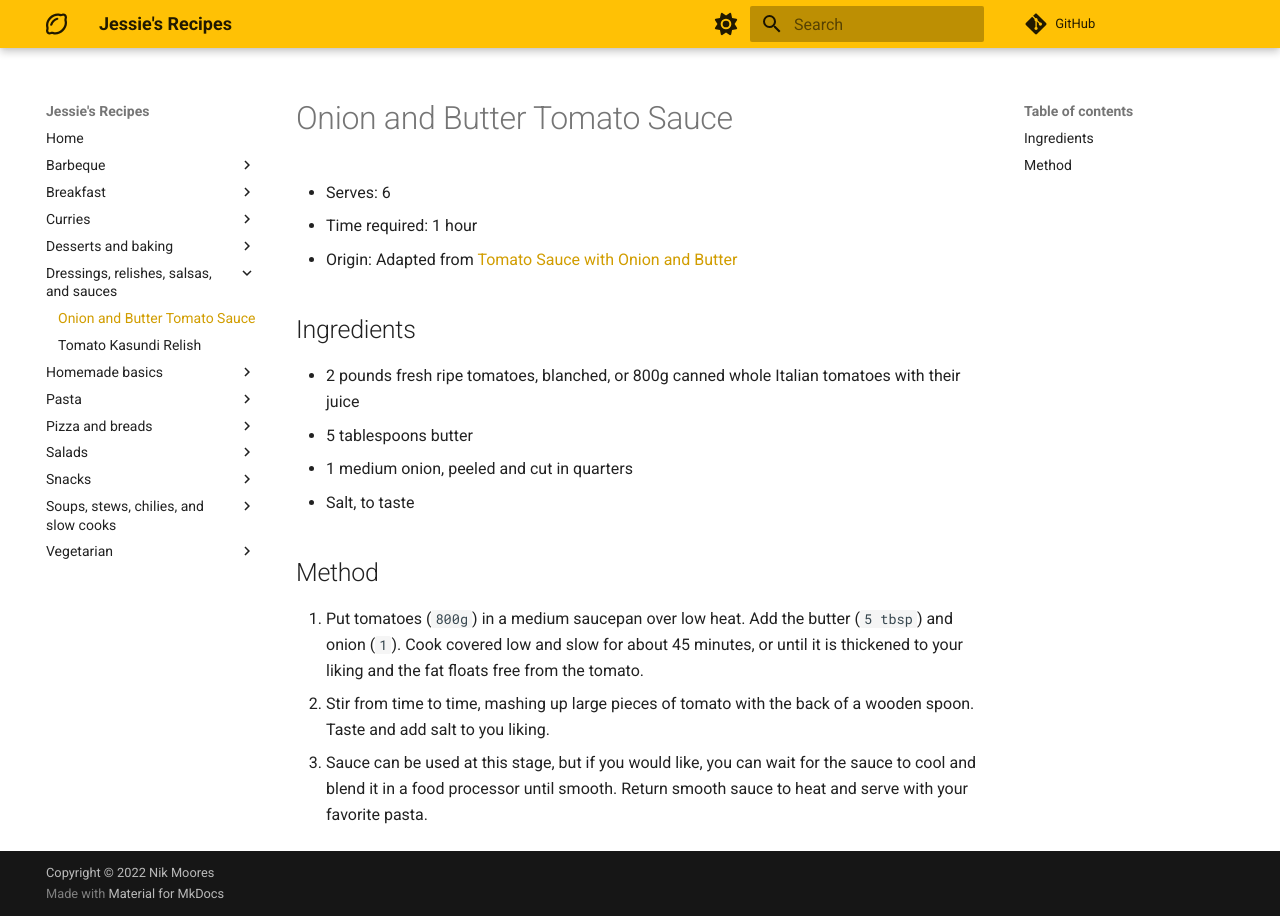
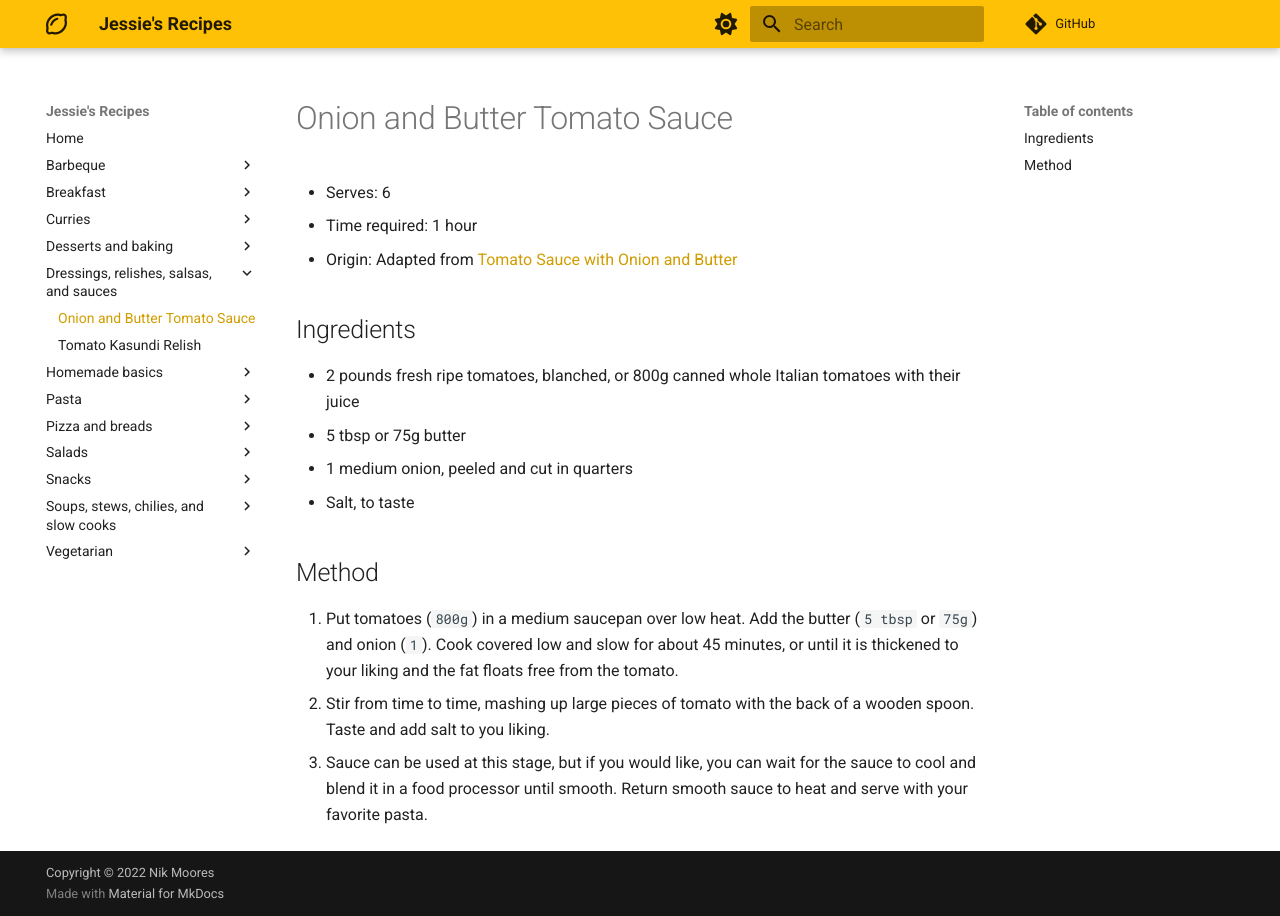
Before and after one commit to Adroz/recipe-database, an MkDocs documentation site: the page built from docs/dressings,-relishes,-salsas,-and-sauces/onion-and-butter-tomato-sauce.md, in a window 1280 px wide. Built offline with MkDocs 1.6.1 and Material for MkDocs 9.7.7, drawn with Linux system fonts in a browser that asks for light colours; comment, search, counter and statistics services are not loaded.

Commit message:
Update onion-and-butter-tomato-sauce.md

```diff
--- a/docs/dressings,-relishes,-salsas,-and-sauces/onion-and-butter-tomato-sauce.md
+++ b/docs/dressings,-relishes,-salsas,-and-sauces/onion-and-butter-tomato-sauce.md
@@ -5,10 +5,10 @@
 
 ## Ingredients
 * 2 pounds fresh ripe tomatoes, blanched, or 800g canned whole Italian tomatoes with their juice
-* 5 tablespoons butter
+* 5 tbsp or 75g butter
 * 1 medium onion, peeled and cut in quarters
 * Salt, to taste
 ## Method
-1. Put tomatoes (`800g`) in a medium saucepan over low heat. Add the butter (`5 tbsp`) and onion (`1`). Cook covered low and slow for about 45 minutes, or until it is thickened to your liking and the fat floats free from the tomato.
+1. Put tomatoes (`800g`) in a medium saucepan over low heat. Add the butter (`5 tbsp` or `75g`) and onion (`1`). Cook covered low and slow for about 45 minutes, or until it is thickened to your liking and the fat floats free from the tomato.
 1. Stir from time to time, mashing up large pieces of tomato with the back of a wooden spoon. Taste and add salt to you liking.
 1. Sauce can be used at this stage, but if you would like, you can wait for the sauce to cool and blend it in a food processor until smooth. Return smooth sauce to heat and serve with your favorite pasta.
```
